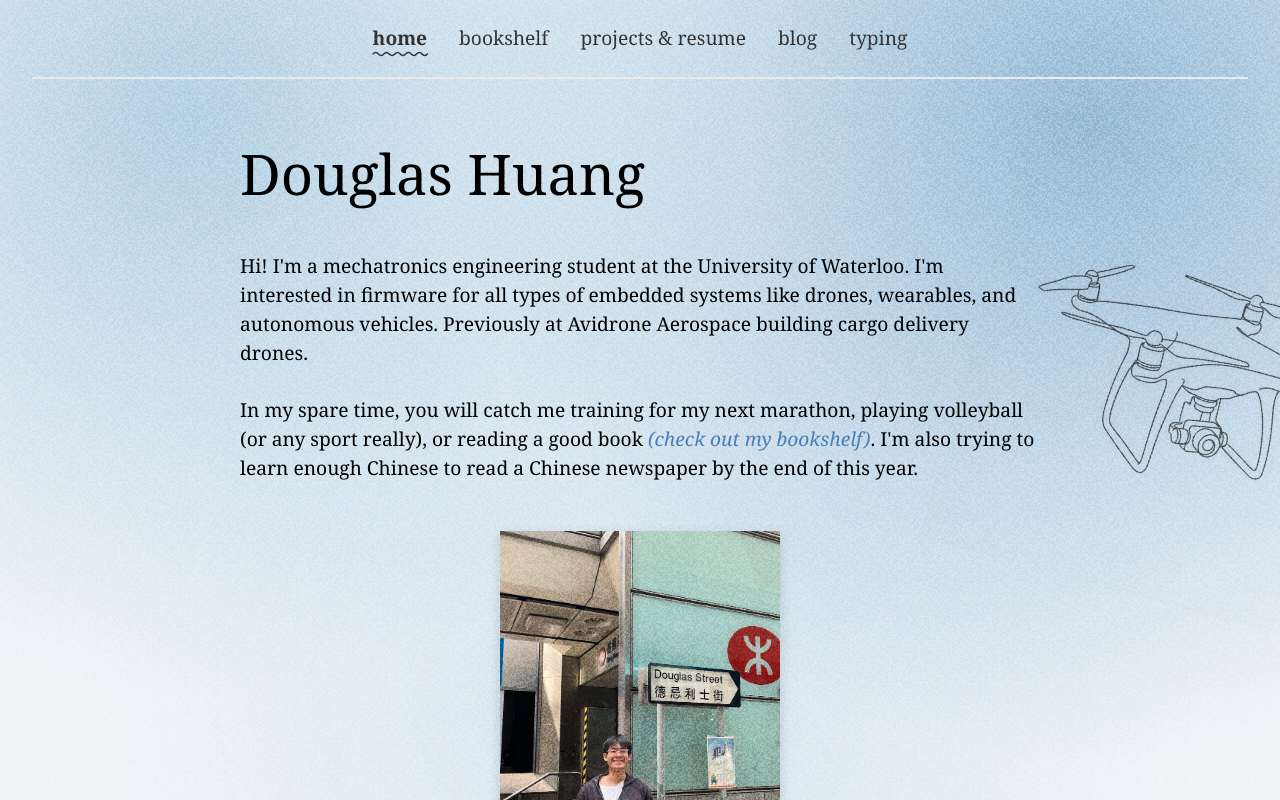
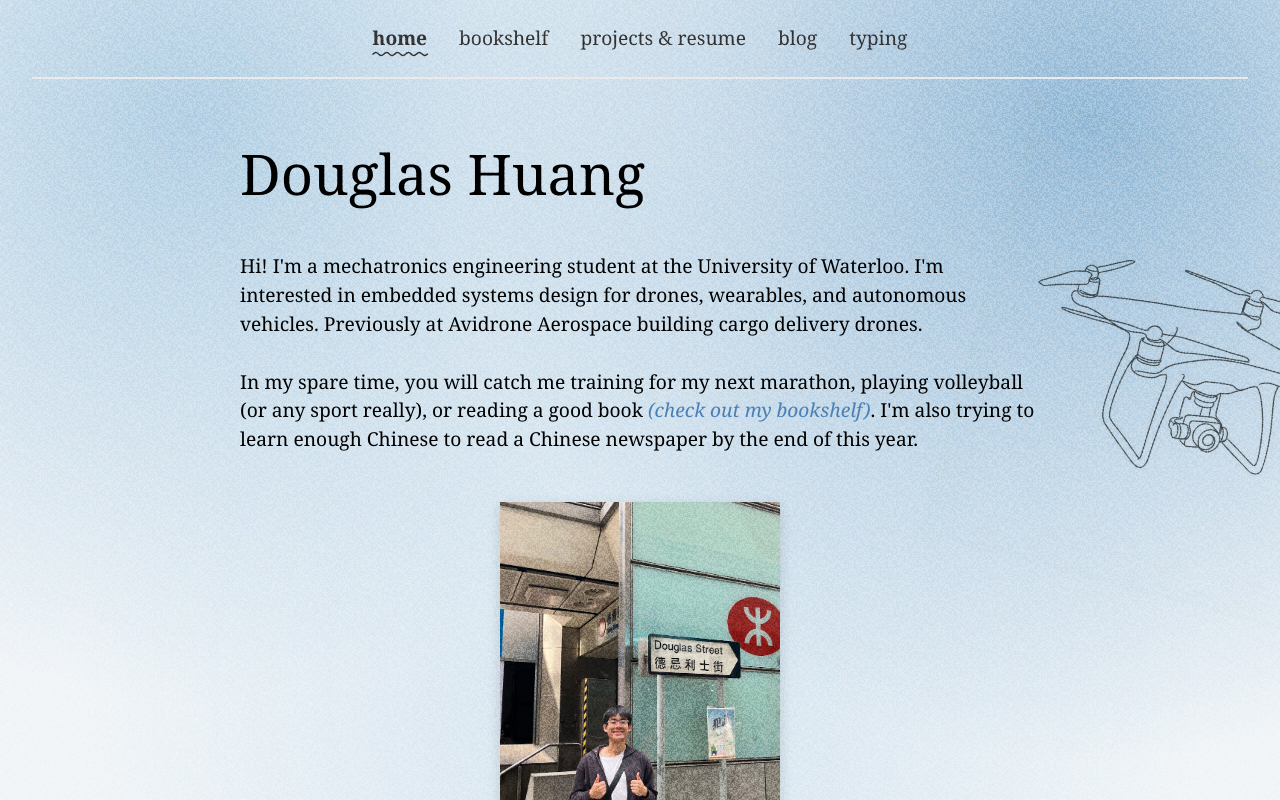
Before and after one commit to douglashuangg/personal_website2.0, a React (Vite) app: page / in a window 1280 px wide. Shown: the top 800 px of the page. Built offline with nearby package versions, Linux system fonts and the light colour scheme.

Commit message:
- update descript

```diff
--- a/src/pages/Home.jsx
+++ b/src/pages/Home.jsx
@@ -16,7 +16,7 @@ function Home() {
           position: 'relative',
           zIndex: 1
         }}>
-          Hi! I'm a mechatronics engineering student at the University of Waterloo. I'm interested in firmware for all types of embedded systems like drones, wearables, and autonomous vehicles. Previously at Avidrone Aerospace building cargo delivery drones.
+          Hi! I'm a mechatronics engineering student at the University of Waterloo. I'm interested in embedded systems design for drones, wearables, and autonomous vehicles. Previously at Avidrone Aerospace building cargo delivery drones.
           <br /><br />
           In my spare time, you will catch me training for my next marathon, playing volleyball (or any sport really), or reading a good book <a href="/bookshelf" style={{ color: '#4A7FB5', fontStyle: 'italic' }}>(check out my bookshelf)</a>. I'm also trying to learn enough Chinese to read a Chinese newspaper by the end of this year.
         </p>
```
